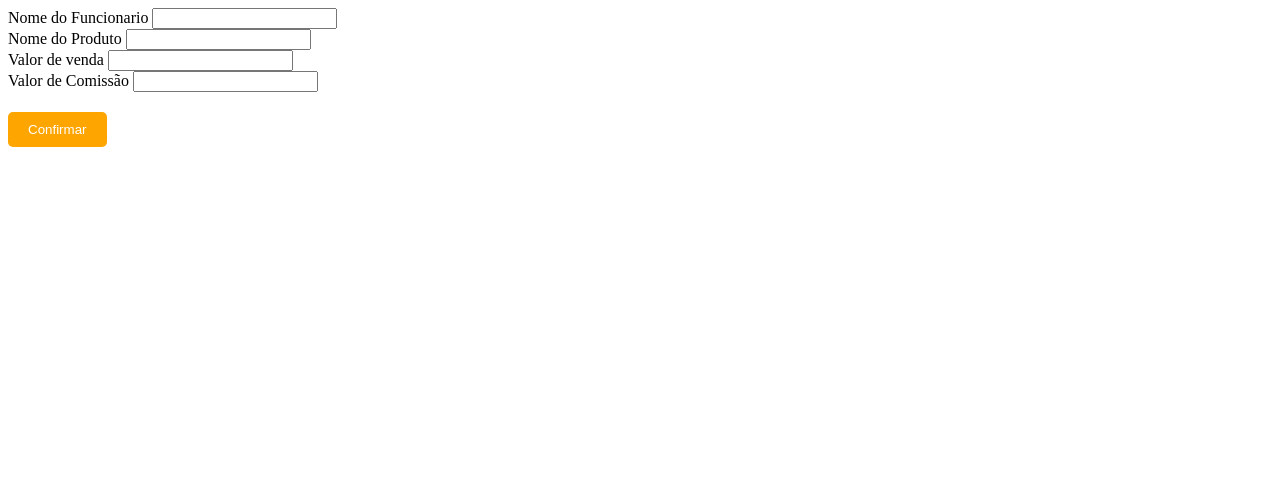
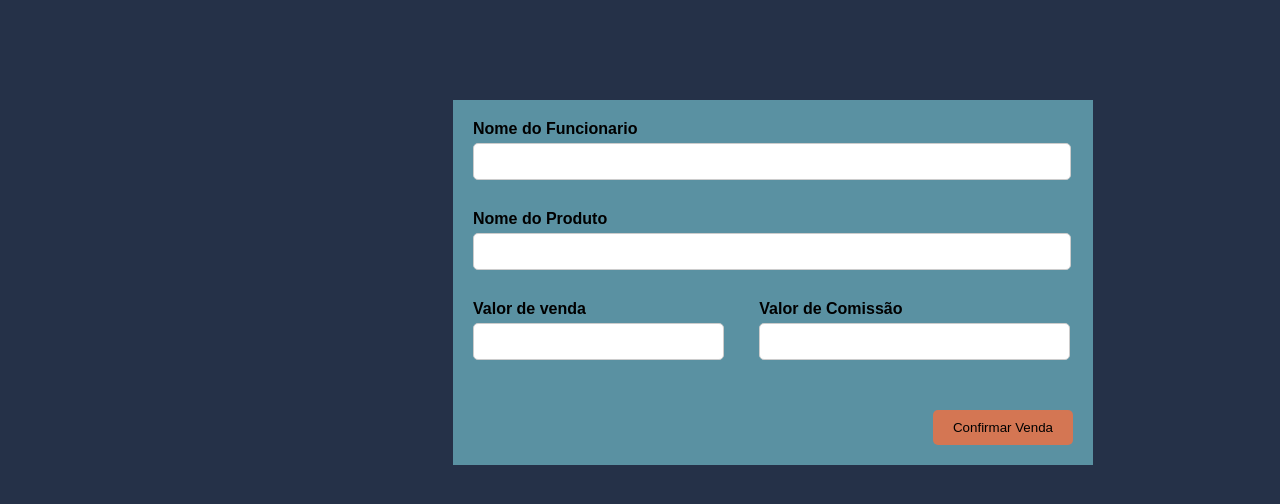
Before and after one commit to WillTms/Atividade-Web-PI, a website: page paginas/menu_vendas.html in a window 1280 px wide. Drawn offline with Linux system fonts and the light colour scheme.

Commit message:
Add files via upload

```diff
--- a/paginas/menu_vendas.html
+++ b/paginas/menu_vendas.html
@@ -5,16 +5,120 @@
     <title>Formulário de Produto</title>
     <link rel="stylesheet" type="text/css" href="menu_vendas.css">
     <style>
-        /* Estilo para o botão laranja */
-        .confirm-button {
-            background-color: orange;
+          body {
+            font-family: Arial, sans-serif;
+            background-color: #253148;
+        }
+
+        .container {
+            max-width: 600px;
+            background-color: #5A91A2;
+            margin: 100px 0 0 445px;
+            padding: 20px;
+            position: relative;
+            display: flex;
+            flex-direction: column;
+        }
+
+        #Nome_funcionario {
+            width: 96%;
+            padding: 10px;
+            margin-top: 5px;
+            margin-bottom: 10px;
+            border: 1px solid #ccc;
+            border-radius: 5px;
+        }
+
+        #Nome_produto {
+            width: 96%;
+            padding: 10px;
+            margin-top: 5px;
+            margin-bottom: 10px;
+            border: 1px solid #ccc;
+            border-radius: 5px;
+        }
+
+
+
+        #Valor_venda {
+            width: 80%;
+            padding: 10px;
+            margin-top: 5px;
+            margin-bottom: 10px;
+            border: 1px solid #ccc;
+            border-radius: 5px;
+        }
+
+        #Valor_comissao {
+            width: 92%;
+            padding: 10px;
+            margin-top: 5px;
+            margin-bottom: 10px;
+            border: 1px solid #ccc;
+            border-radius: 5px;
+        }
+
+        .input-group {
+            margin-bottom: 20px;
+        }
+
+        .input-group label {
+            font-weight: bold;
+        }
+
+        .input-group input {
+            width: 90%;
+            padding: 10px;
+            margin-top: 5px;
+            margin-bottom: 10px;
+            border: 1px solid #ccc;
+            border-radius: 5px;
+        }
+
+        .input-split {
+            display: flex;
+            justify-content: space-between;
+        }
+
+        .description {
+            margin-top: 20px;
+        }
+
+        .description label {
+            font-weight: bold;
+        }
+
+        .description textarea {
+            width: 100%;
+            padding: 10px;
+            border: 1px solid #ccc;
+            border-radius: 5px;
+        }
+
+        input[type="submit"] {
+            background-color: #d47653;
+            color: #000000;
+            padding: 10px 20px;
+            border: none;
+            border-radius: 5px;
+            cursor: pointer;
+            margin-top: 20px;
+            align-self: flex-end;
+        }
+
+        input[type="submit"]:hover {
+            background-color: #b96243;
             color: white;
             padding: 10px 20px;
             border: none;
             border-radius: 5px;
             cursor: pointer;
             margin-top: 20px;
+            align-self: flex-end;
         }
+
+
+
     </style>
 </head>
 <body>
@@ -41,7 +145,7 @@
                 </div>
             </div>
         </div>
-        <button class="confirm-button">Confirmar</button>
+        <input type="submit" value="Confirmar Venda">
     </div>
 
 </body>
```
Also changed, not shown: paginas/cadastro_funcionario.html (+21 -1 lines), paginas/cadastro_produtos.html (+25 -0 lines), paginas/login.html (+16 -5 lines), paginas/menu.html (line endings or trailing spaces), paginas/menu.js (line endings or trailing spaces).
